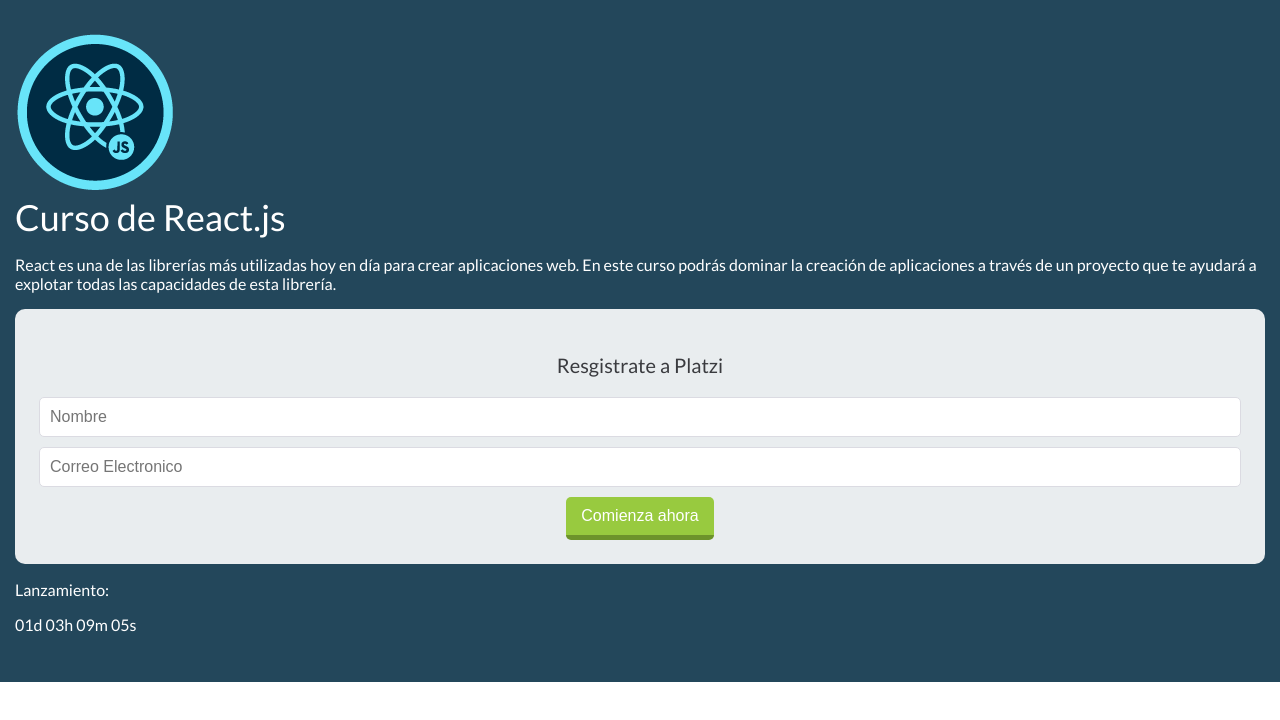
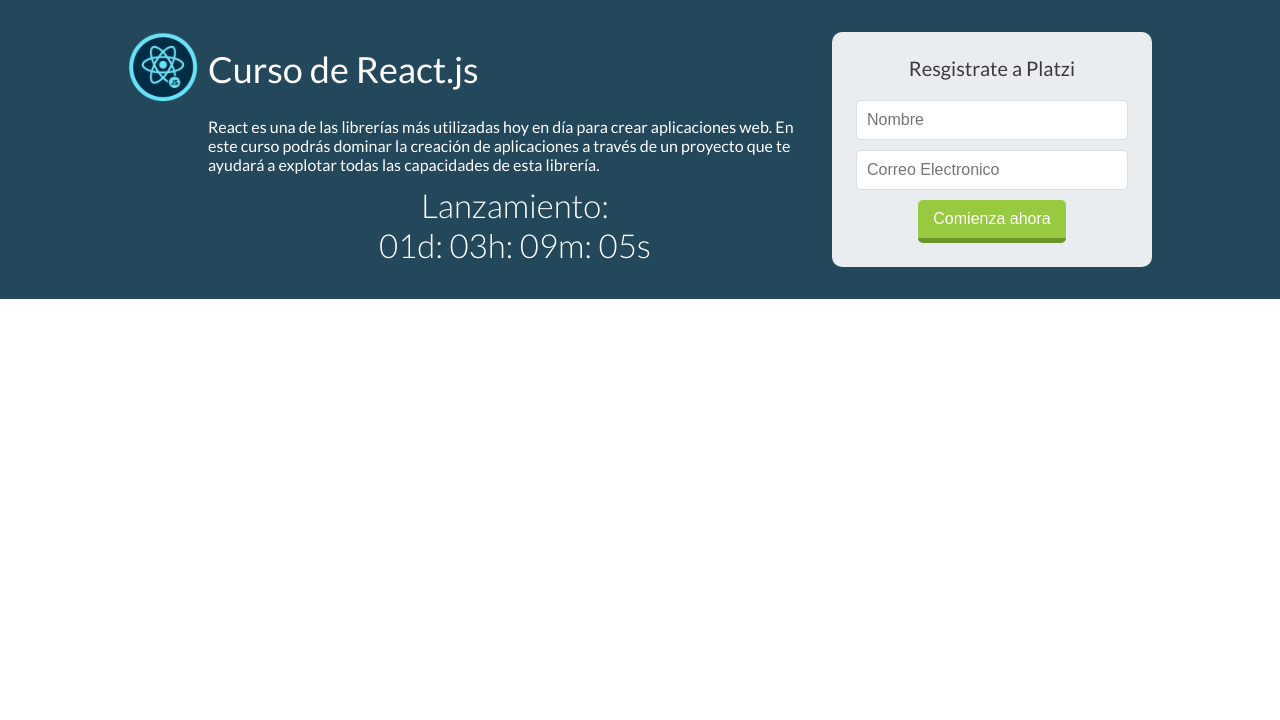
Before and after one commit to juanserodriguezj/cssGridLayout_CursoEnPlatzi, a plain HTML site: page index.html in a window 1280 px wide. Drawn offline with Linux system fonts and the light colour scheme.

Commit message:
Se agregaron estilos y se uso el css grid Layout para reordenar mi contendio de manera increible

```diff
--- a/index.html
+++ b/index.html
@@ -1,5 +1,6 @@
 <!DOCTYPE html>
 <html lang="es">
+
 <head>
     <meta charset="UTF-8">
     <meta name="viewport" content="width=device-width, initial-scale=1.0">
@@ -8,30 +9,57 @@
     <title>Layout de los cursos de platzi</title>
     <!-- Es hora de agregar estilos en el documento con la eiqueta style -->
     <style>
-        body{
+        body {
             font-family: 'Lato', sans-serif;
             margin: 0;
         }
+
         /* A nuestro padre */
-        .hero{
+        .hero {
             background: #23475b;
             color: white;
             padding: 32px 15px;
+            display: grid;
+            grid-template-columns: minmax(auto, 1024px);
+            justify-content: center;
         }
-        .title{
+
+        .hero-container {
+            display: grid;
+            grid-template-columns: 70px 1fr 320px;
+            grid-template-areas: "badge title form"
+                ". description form"
+                ". countdown form";
+            gap: 10px;
+
+        }
+
+        .badge {
+            grid-area: badge;
+        }
+
+        .badge img {
+            max-width: 70px;
+        }
+
+        .title {
+            grid-area: title;
             font-size: 36px;
             font-weight: normal;
             margin: 0;
             display: flex;
             align-items: center;
         }
-        .form{
+
+        .form {
+            grid-area: form;
             text-align: center;
-            background: rgba(255,255,255,.9);
+            background: rgba(255, 255, 255, .9);
             padding: 1.5em;
             border-radius: 10px;
         }
-        .form input{
+
+        .form input {
             width: 100%;
             padding: 10px;
             font-size: 16px;
@@ -41,11 +69,12 @@
             margin-bottom: 10px;
         }
 
-        .form p{
+        .form p {
             font-size: 20px;
             color: #3a3b3f;
             margin-bottom: 1em;
         }
+
         .form button {
             background: #98ca3f;
             color: white;
@@ -54,24 +83,77 @@
             border: none;
             font-size: 16px;
             border-bottom: 5px solid #6d932b;
-            display: inline-block; /* para que el text-align que tiene el padre form me pueda centrar el botton */
+            display: inline-block;
+            /* para que el text-align que tiene el padre form me pueda centrar el botton */
+        }
+
+        .description {
+            grid-area: description;
+        }
+
+        .countdown {
+            grid-area: countdown;
+        }
+
+        .countdown p {
+            font-size: 20px;
+            text-align: center;
+            font-weight: 300;
+        }
+
+        .countdown p {
+            font-size: 33px;
+        }
+
+        /* En nuestro countdown hsata el momento no hay ningun elemento entre los numeros, necesitamos algun separador para ordenar el elemento, usando pseudo-elementos que nos agregan contenido al DOM */
+
+        .countdown span:after {
+            /*pseudoElemento :after*/
+            content: ":";
+            /*Contenido del pseudoElemento*/
+            display: inline-block;
+            margin: 0, 5px;
+        }
+
+        .countdown span:last-child:after {
+            display: none;
+        }
+
+        p {
+            margin: 0;
+        }
+
+        @media screen and (max-width: 768px) {
+            .hero-container {
+                grid-template-columns: 70px 1fr;
+                grid-template-areas: "badge title"
+                                     "description description"
+                                     "form form"
+                                     "countdown countdown";
+            }
         }
     </style>
 </head>
 <!-- El layout de los cursos de platzi, es bastante interezante por que aunque podemos recrearlo con flows, inlineblocks, bootstrap o fundation, en algunas situaciones queda un poco corto debido a sus mismos componentes.El grid actual de la pagina no es tan flexible y maleable como quisieramos. Pero  -->
+
 <body>
     <!-- Vamos a ocuparnos primero del contenido empezando por nuestro hero -->
     <div class="hero">
         <!-- Luego el contenido de la seccion principal  -->
+        <div class="hero-container">
             <div class="badge">
-        <img src="badge.png" alt=""> <!--medallita del curso -->
+                <img src="badge.png" alt="">
+                <!--medallita del curso -->
             </div>
             <h1 class="title">Curso de React.js</h1>
 
             <div class="description">
-        <p>React es una de las librerías más utilizadas hoy en día para crear aplicaciones web. En este curso podrás dominar la creación de aplicaciones a través de un proyecto que te ayudará a explotar todas las capacidades de esta librería.</p>
+                <p>React es una de las librerías más utilizadas hoy en día para crear aplicaciones web. En este curso
+                    podrás dominar la creación de aplicaciones a través de un proyecto que te ayudará a explotar todas
+                    las capacidades de esta librería.</p>
             </div>
-    <form action="" class="form"> <!-- Formulario -->
+            <form action="" class="form">
+                <!-- Formulario -->
                 <p>Resgistrate a Platzi</p>
                 <input type="text" placeholder="Nombre">
                 <input type="email" placeholder="Correo Electronico">
@@ -88,5 +170,7 @@
                 </p>
             </div>
         </div>
+    </div>
 </body>
+
 </html>
```
Lines whose indentation alone changed are shown as unchanged.
